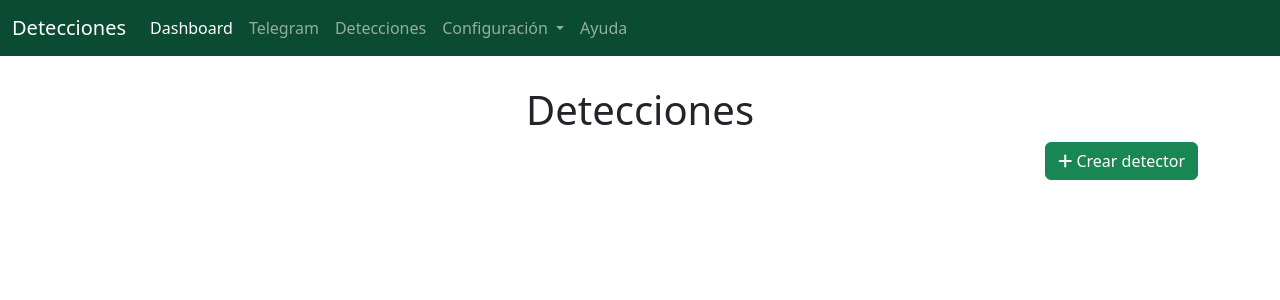
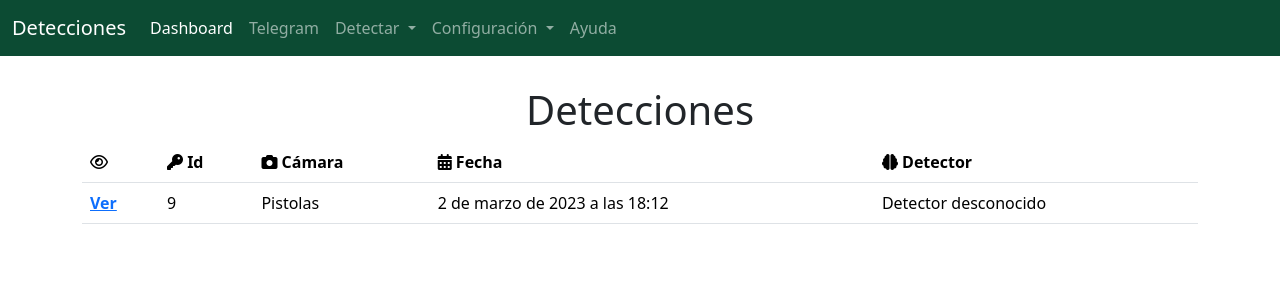
Before and after one commit to JoaVirtudes19/TFG_LiveGuardian, a Django app: page /Detecciones/ in a window 1280 px wide. Shown: the top 300 px of the page. Run offline with Django 4.2, Linux system fonts and the light colour scheme; data comes from the database, SQL or seed files in the repository; both versions use the stored data as it was after the commit; parts of the project's set-up code (start-up, migrations or seed data) failed here and were passed over; some libraries are stand-ins or nearby versions.

Commit message:
Feature/add detections (#12)
* Added django model and template

* Fix img url

* Changed detections to table

* Added detectors list

* Fix: Create detecction

* Finished detections

```diff
--- a/dashboard/dashboard/settings.py
+++ b/dashboard/dashboard/settings.py
@@ -121,6 +121,7 @@ STATIC_URL = 'static/'
 
 STATICFILES_DIRS = [
     BASE_DIR / "static",
+    BASE_DIR / "detections",
 ]
 
 # Default primary key field type
--- a/dashboard/dashboard/urls.py
+++ b/dashboard/dashboard/urls.py
@@ -16,17 +16,22 @@ Including another URLconf
 from django.contrib import admin
 from django.urls import path
 from web.views import *
+
 urlpatterns = [
     path('admin/', admin.site.urls),
     path('',inicio),
     path('Dashboard/',inicio),
     path('Telegram/',telegram),
     path('Detecciones/',detecciones),
+    path('Detectores/',detectores),
     path('Ayuda/',ayuda),
     path('video/<int:id_cam>',video),
     path('CrearCamara/',crearCamara),
     path('deleteCam/<int:id_cam>',deleteCam),
+    path('deleteDetection/<int:id_detection>',deleteDetection),
+    path('deleteDetector/<int:id_detector>',deleteDetector),
     path('CrearDetector/',crearDetector),
     path('camara/<int:id_cam>',detailCam),
+    path('detection/<int:id_detection>',detailDetection),
 
 ]
--- a/dashboard/web/admin.py
+++ b/dashboard/web/admin.py
@@ -5,3 +5,4 @@ admin.site.register(Detector)
 admin.site.register(Group)
 admin.site.register(User)
 admin.site.register(Cam)
+admin.site.register(Detection)
--- a/dashboard/web/models.py
+++ b/dashboard/web/models.py
@@ -28,6 +28,20 @@ class Detector(models.Model):
         return str(self.name)
 
 
+class Detection(models.Model):
+    cam = models.ForeignKey("Cam",on_delete=models.SET_NULL,null=True,blank=True)
+    date = models.DateTimeField(null=False,blank=False)
+    img = models.ImageField(upload_to='static/detections')
+    items = models.CharField(max_length=100,null=True,blank=True)
+    pred = models.CharField(max_length=100,null=True,blank=True)
+    detector = models.ForeignKey(Detector,on_delete=models.SET_NULL,null=True,blank=True)
+    def __str__(self) -> str:
+        if self.cam != None:
+            return str(self.cam.name) + ": " + str(self.date)
+        else:
+            return "NoCam: " + str(self.date)
+
+
 ### CÁMARAS
 
 class Cam(models.Model):
@@ -54,3 +68,18 @@ def auto_delete_file_on_delete(sender, instance, **kwargs):
     except:
         ### Añadir a un log
         print("Archivo "+str(instance.model.name)+" no ha podido ser eliminado")
+
+### Función que elimina el archivo en caso de ser eliminado su objeto
+@receiver(models.signals.post_delete, sender=Detection)
+def auto_delete_file_on_delete(sender, instance, **kwargs):
+
+    try:
+        if instance.img:
+            if os.path.isfile(instance.img.path):
+                os.remove(instance.img.path)
+                print("Archivo "+str(instance.img.path)+" eliminado")
+            else:
+                print("Archivo "+str(instance.img.path)+" no existe")
+    except:
+        ### Añadir a un log
+        print("Archivo "+str(instance.img.path)+" no ha podido ser eliminado")
--- a/dashboard/web/templates/base.html
+++ b/dashboard/web/templates/base.html
@@ -14,7 +14,7 @@
 <header>
 <nav class="dashboardNav navbar navbar-expand-lg sticky-top" data-bs-theme="dark">
   <div class="container-fluid">
-    <a class="navbar-brand" href="/">{{titulo}}</a>
+    <a class="navbar-brand" href="">{{titulo}}</a>
     <button class="navbar-toggler" type="button" data-bs-toggle="collapse" data-bs-target="#navbarNavDropdown" aria-controls="navbarNavDropdown" aria-expanded="false" aria-label="Toggle navigation">
       <span class="navbar-toggler-icon"></span>
     </button>
@@ -26,8 +26,14 @@
         <li class="nav-item">
           <a class="nav-link" href="/Telegram">Telegram</a>
         </li>
-        <li class="nav-item">
-          <a class="nav-link" href="/Detecciones">Detecciones</a>
+        <li class="nav-item dropdown">
+          <a class="nav-link dropdown-toggle" href="#" role="button" data-bs-toggle="dropdown" aria-expanded="false">
+            Detectar
+          </a>
+          <ul class="dropdown-menu">
+            <li><a class="dropdown-item" href="/Detectores">Detectores</a></li>
+            <li><a class="dropdown-item" href="/Detecciones">Detecciones</a></li>
+          </ul>
         </li>
         <li class="nav-item dropdown">
           <a class="nav-link dropdown-toggle" href="#" role="button" data-bs-toggle="dropdown" aria-expanded="false">
--- a/dashboard/web/templates/detail.html
+++ b/dashboard/web/templates/detail.html
@@ -21,7 +21,11 @@
                 <div class="d-flex flex-row-reverse bd-highlight"><a href="/"><button type="button" class="btn btn-success"><i class="fa-solid fa-gear"></i> Configurar cámara</button></a></div>
             </div>
             <div class="d-flex justify-content-center flex-row-reverse">
-            <div class="d-flex flex-row-reverse bd-highlight"><a href="/"><button type="button" class="btn btn-primary"><i class="fa-solid fa-camera"></i> Tomar instantanea</button></a></div>
+            <form action="/camara/{{cam.id}}" method="post">
+                {% csrf_token %}
+                <div class="d-flex flex-row-reverse bd-highlight"><a href="/"><button type="submit" class="btn btn-primary"><i class="fa-solid fa-camera"></i> Tomar instantanea</button></a></div>
+            </form>
+
             </div>
             </div>
 
--- a/dashboard/web/templates/detecciones.html
+++ b/dashboard/web/templates/detecciones.html
@@ -6,8 +6,29 @@
 <main role="main">
     <h1 class="text-center" style="margin-top: 30px;">Detecciones</h1>
     <div class="container">
-        <div class="d-flex flex-row-reverse bd-highlight"><a href="/CrearDetector/"><button type="button" class="btn btn-success"><i class="fas fa-plus"></i> Crear detector</button></a></div>
+        <table class="table">
+            <thead>
+              <tr>
+                <th scope="col"><i class="far fa-eye"></i></th>
+                <th scope="col"><i class="fa-solid fa-key"></i> Id</th>
+                <th scope="col"><i class="fa-solid fa-camera"></i> Cámara</th>
+                <th scope="col"><i class="fa-solid fa-calendar-days"></i> Fecha</th>
+                <th scope="col"><i class="fa-solid fa-brain"></i> Detector</th>
+              </tr>
+            </thead>
+            <tbody>
+                {% for detection in detections %}
+                <tr>
+                    <th scope="row"><a href="/detection/{{detection.id}}"> Ver </a></th>
+                    <td>{{detection.id}}</td>
+                    <td>{% if detection.cam == None %} Cámara desconocida {% else %}{{detection.cam.name}} {% endif %}</td>
+                    <td>{{detection.date}}</td>
+                    <td>{% if detection.detector == None %} Detector desconocido {% else %}{{detection.detector.name}} {% endif %}</td>
+                  </tr>
+                {% endfor %}
 
+            </tbody>
+          </table>
     </div>
     </main>
 {% endblock %}
--- a/dashboard/web/views.py
+++ b/dashboard/web/views.py
@@ -1,11 +1,17 @@
 from django.shortcuts import render
 from web.camera import camCache
 from django.http import StreamingHttpResponse, HttpResponseRedirect
-from web.models import Cam
+from web.models import Cam,Detection,Detector
 from web.forms import CrearCamara,CrearDetector
 from django import forms
 from django.forms import ModelForm
-
+import cv2
+import datetime
+import base64
+from PIL import Image
+from django.core.files.uploadedfile import SimpleUploadedFile
+import numpy as np
+from io import BytesIO
 # Create your views here.
 
 
@@ -18,7 +24,14 @@ def telegram(request):
     return render(request,'telegram.html',{'titulo':"Telegram"}) ### Vista provisional
 
 def detecciones(request):
-    return render(request,'detecciones.html',{'titulo':"Detecciones"}) ### Vista provisional
+    titulo = "Detecciones"
+    detecciones = Detection.objects.all().order_by('-id')
+    return render(request,'detecciones.html',{'titulo':titulo,'detections':detecciones}) ### Vista provisional
+
+def detectores(request):
+    titulo = "Detectores"
+    detectores = Detector.objects.all().order_by('-id')
+    return render(request,'detectores.html',{'titulo':titulo,'detectors':detectores}) ### Vista provisional
 
 def ayuda(request):
     return render(request,'ayuda.html',{'titulo':"Ayuda"}) ### Vista provisional
@@ -63,11 +76,35 @@ def deleteCam(request,id_cam):
         ### Añadir template para error
          return HttpResponseRedirect('/')
 
+def deleteDetection(request,id_detection):
+        Detection.objects.get(id=id_detection).delete()
+        return HttpResponseRedirect('/Detecciones')
+
+def deleteDetector(request,id_detector):
+        Detector.objects.get(id=id_detector).delete()
+        return HttpResponseRedirect('/Detectores')
+
 def detailCam(request,id_cam):
+    ### Este Bloque de código se puede separar en una función aparte
+    if request.method == 'POST':
+        cam = Cam.objects.all().get(id=id_cam)
+        frame = camCache.get(id_cam).frame
+        frame = cv2.cvtColor(frame, cv2.COLOR_BGR2RGB) ### Posible eliminación
+        img_pil = Image.fromarray(frame)
+        buffer = BytesIO()
+        img_pil.save(buffer, format='JPEG')
+        image_file = SimpleUploadedFile('detection-cam-'+str(id_cam) + '.jpg', buffer.getvalue())
+        fecha = datetime.datetime.now()
+        Detection.objects.create(cam=cam,date=fecha,img=image_file,items='',pred='',detector=None)
     titulo = "Vista detallada"
     cam = Cam.objects.all().get(id=id_cam)
     return render(request,'detail.html',{'titulo':titulo,'cam':cam}) ### Vista provisional
 
+
+def detailDetection(request,id_detection):
+    titulo = "Vista detallada"
+    detection = Detection.objects.all().get(id=id_detection)
+    return render(request,'detailDetection.html',{'titulo':titulo,'detection':detection}) ### Vista provisional
 
 ### Función temporal para probar las cámaras
 def video(request,id_cam):
```
Also changed, not shown: dashboard/web/camera.py (+12 -2 lines), dashboard/web/templates/detailDetection.html (added, +28 -0 lines), dashboard/web/templates/detectores.html (added, +31 -0 lines), dashboard/db.sqlite3, dashboard/static/detections/detection-cam-10.jpg (added), dashboard/web/migrations/0009_detection.py (added), dashboard/web/migrations/0010_alter_detection_img.py (added), dashboard/web/migrations/0011_alter_detection_items_alter_detection_pred.py (added), dashboard/web/migrations/0012_detection_detector_alter_detection_img.py (added), 2 other files.
